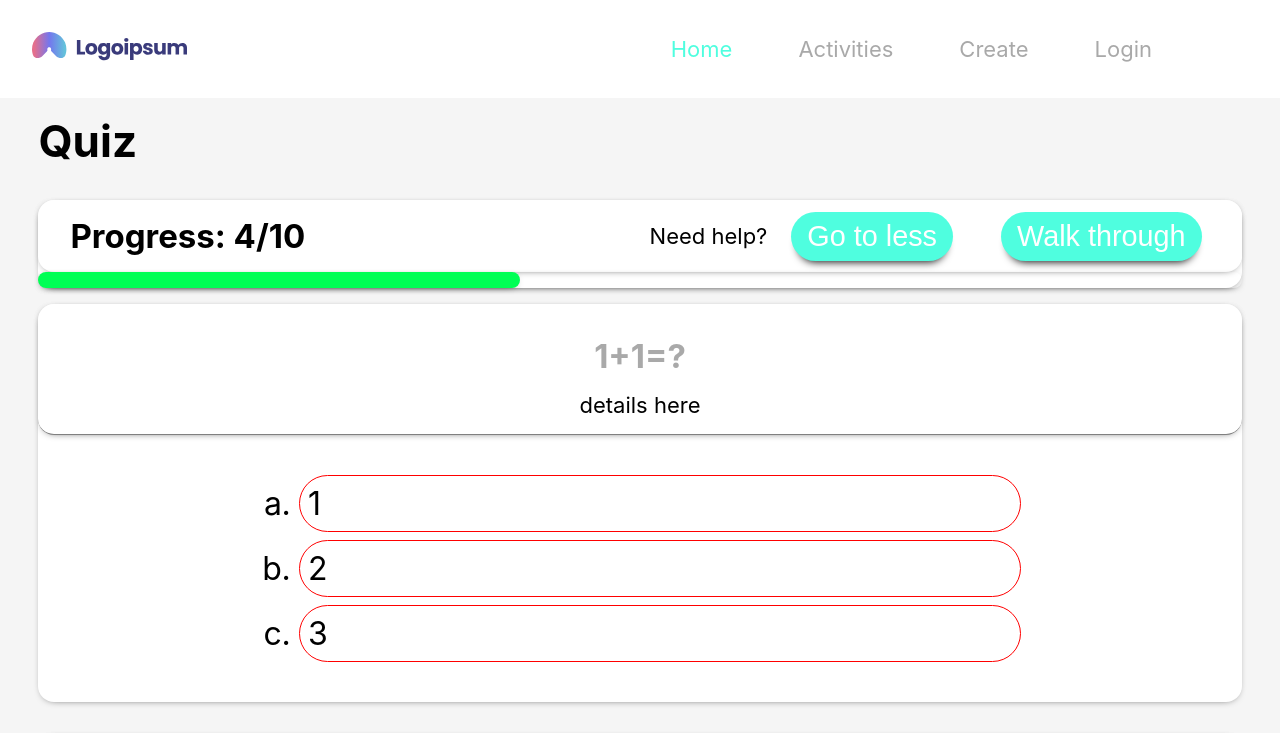
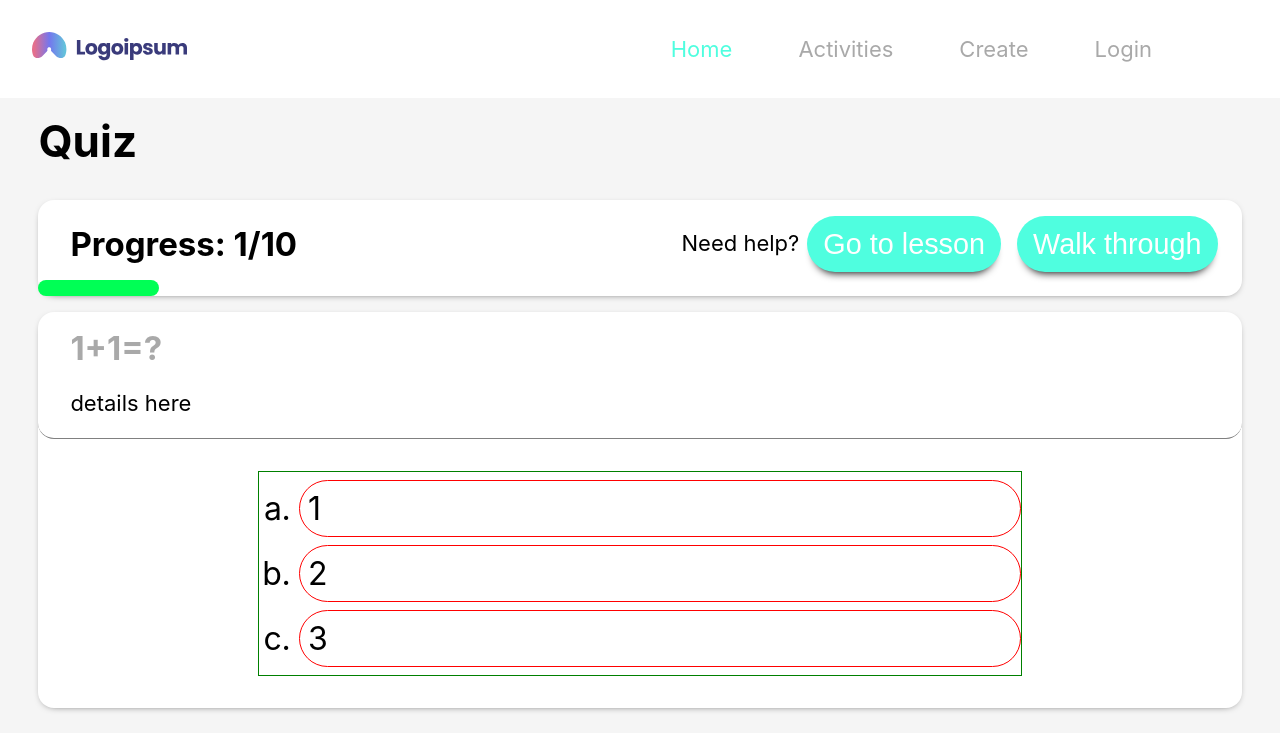
Before and after one commit to JMChurchill/COMP3000-Learning-Platform, a React (Create React App) app in the folder WebApp/persa-learn/: page /quiz in a window 1280 px wide. Shown: the top 733 px of the page. Built offline with nearby package versions, Linux system fonts and the light colour scheme.

Commit message:
Made flash cards and fixed css

```diff
--- a/WebApp/persa-learn/src/App.css
+++ b/WebApp/persa-learn/src/App.css
@@ -116,6 +116,66 @@ h2 {
   }
 }
 
+.title {
+  justify-content: center;
+  text-align: center;
+  box-shadow: 0 0.125rem 0.5rem -0.25em black;
+  border-radius: 1rem;
+}
+
+.container .flash-card-decks {
+  display: flex;
+  flex-direction: row;
+  justify-content: space-evenly;
+  padding: 1rem;
+  /* background-color: #00ff55; */
+}
+.flash-card-decks .flash-card-deck {
+  /* margin: 1rem 0;
+  width: 10vh !important;
+  border-radius: 0 !important;
+  height: 5vh;
+  justify-content: center;
+  align-items: center;
+  background-color: yellow !important; */
+  display: flex;
+  justify-content: center;
+  align-items: center;
+  width: 25vw;
+  height: 12vw;
+  margin: 1rem 0;
+
+  /* padding: 4rem; */
+  background-color: yellow;
+  box-shadow: 0 0.125rem 0.5rem -0.25em black;
+  transition: 500ms ease-out;
+}
+.flash-card-decks .flash-card-deck:hover {
+  transition: 500ms ease-in;
+  width: 26vw;
+  height: 14vw;
+}
+.flash-card-decks .flash-card-deck p {
+  color: black;
+  font-size: 2rem;
+  font-weight: bold;
+}
+
+.container .flash-card {
+  display: flex;
+  align-items: center;
+  justify-content: center;
+  background-color: yellow;
+  width: 150vh;
+  height: 60vh;
+  margin: 1rem;
+  box-shadow: 0 0.125rem 0.5rem -0.25em black;
+}
+.container .flash-card p {
+  font-weight: bold;
+  font-size: 2.5rem;
+}
+
 @media (max-width: 35em) {
   .primary-navigation {
     --gap: 2em;
@@ -175,7 +235,8 @@ h2 {
   padding: 1% 0;
 }
 
-.container div {
+.container > div,
+.container > a div {
   background-color: var(--front-bg-color);
   width: 45%;
   padding: 2rem;
@@ -185,6 +246,7 @@ h2 {
   align-items: center;
   box-shadow: 0 0.125rem 0.5rem -0.25em black;
 }
+
 .right-box img {
   border-radius: 50%;
   width: 35%;
@@ -247,26 +309,32 @@ div .quiz-question {
 div .quiz-question .question-box {
   /* color: green; */
   /* background-color: greenyellow; */
-  padding: 1rem 0;
+  /* padding: 1rem 0; */
   border-radius: 1rem 1rem;
   border-bottom: grey solid 1px;
 }
+
+div .quiz-question .question-box h2 {
+  padding-left: 2rem;
+}
+
 div .quiz-question .question-box p {
   /* color: red; */
-  margin: auto 0;
+  /* margin: auto 0; */
+  padding-left: 2rem;
 }
 div .quiz-question .quiz-answers {
   /* color: #4ffedf; */
   width: 60%;
   align-self: center;
   justify-self: center;
+  border: solid 1px green;
+  font-size: 2rem;
 }
 div .quiz-question ol {
   /* background-color: red; */
   /* justify-self: start; */
-  align-self: flex-start;
-
-  font-size: 2rem;
+  /* align-self: flex-start; */
 }
 div .quiz-question .quiz-answers li {
   border: 1px solid red;
@@ -302,8 +370,10 @@ div .quiz-question .quiz-answers li:before {
 
 /* progressbar */
 div.progressbar {
+  padding-top: 0.5rem;
 }
 div.progressbar .top {
+  display: flex;
   flex-direction: row;
   justify-content: space-between;
 }
@@ -313,13 +383,14 @@ div.progressbar .top {
   padding-left: 2rem;
 }
 .progressbar .help-box {
+  display: flex;
   flex-direction: row;
   width: auto;
   padding: 0 1rem;
   box-shadow: none;
 }
 .progressbar .help-box .btn {
-  margin: 0 1.5rem;
+  /* margin: 0 1.5rem; */
 }
 .progressbar .bar {
   background-color: var(--mainbg-color);
@@ -330,6 +401,7 @@ div.progressbar .top {
   height: 1rem;
   background-color: var(--success-color);
   width: 50%;
+  border-radius: 2rem;
 }
 
 /* add option btn */
--- a/WebApp/persa-learn/src/App.js
+++ b/WebApp/persa-learn/src/App.js
@@ -10,6 +10,7 @@ import CreateActivity from "./Pages/CreateActivity";
 import Quiz from "./Pages/Activities/Quiz";
 import FlashCards from "./Pages/Activities/FlashCards";
 import QuizDesigner from "./Pages/ActivityDesigner/QuizDesigner";
+import FlashCard from "./Pages/Activities/FlashCard";
 
 //components
 import Navbar from "./Components/Navbar";
@@ -27,6 +28,7 @@ function App() {
           <Route exact path="/quiz" element={<Quiz />} />
           <Route exact path="/flash-cards" element={<FlashCards />} />
           <Route exact path="/quiz-designer" element={<QuizDesigner />} />
+          <Route exact path="/flash-card" element={<FlashCard />} />
           <Route path="*" element={<Error />} />
           {/* <Home /> */}
           {/* </Route> */}
--- a/WebApp/persa-learn/src/Components/LoginBox.js
+++ b/WebApp/persa-learn/src/Components/LoginBox.js
@@ -3,11 +3,15 @@ import React from "react";
 import userIcon from "../assets/tempUserIcon.svg";
 
 const LoginBox = () => {
+  const login = (e) => {
+    e.preventDefault();
+    console.log("Logged in");
+  };
   return (
     <div className="right-box">
       <img src={userIcon} alt="User icon" />
       <h1>Login</h1>
-      <form action="">
+      <form action="" onSubmit={login}>
         <label htmlFor="usermame">User name</label>
         <input type="text" name="username" />{" "}
         <label htmlFor="password">Password</label>
--- a/WebApp/persa-learn/src/Components/Progressbar.js
+++ b/WebApp/persa-learn/src/Components/Progressbar.js
@@ -1,6 +1,6 @@
 import React, { useState, useEffect } from "react";
 
-const Progressbar = ({ progress = 4, numQuestions = 10 }) => {
+const Progressbar = ({ progress = 1, numQuestions = 10 }) => {
   const [widthPer, setWidthPer] = useState();
   useEffect(() => {
     const perc = `${(progress / numQuestions) * 100}%`;
@@ -19,12 +19,12 @@ const Progressbar = ({ progress = 4, numQuestions = 10 }) => {
         </h2>
         <div className="help-box">
           <p>Need help?</p>
-          <button className="go-lesson-btn btn">Go to less</button>
+          <button className="go-lesson-btn btn">Go to lesson</button>
           <button className="walk-through-btn btn">Walk through</button>
         </div>
       </div>
       <div className="bar">
-        <div class="barFill" style={{ width: widthPer }}></div>
+        <div className="barFill" style={{ width: widthPer }}></div>
       </div>
       {/* <p>50%</p> */}
     </div>
--- a/WebApp/persa-learn/src/Components/QuizBox.js
+++ b/WebApp/persa-learn/src/Components/QuizBox.js
@@ -1,10 +1,18 @@
 import React from "react";
 
 const QuizBox = ({
+  questionId,
   question = "placeholder",
   details = "details here",
   options = ["as", "df", "gh", "jk"],
+  addAnswer,
 }) => {
+  const logToCon = (e) => {
+    // console.log(e, { props: { id: Number(e.currentTarget.id) } });
+    console.log(e.currentTarget.id);
+    addAnswer(questionId, e.currentTarget.id);
+    // console.log("aaa");
+  };
   return (
     <div className="quiz-question">
       <div className="question-box">
@@ -12,8 +20,12 @@ const QuizBox = ({
         <p>{details}</p>
       </div>
       <ol type="a" className="quiz-answers">
-        {options.map((ans) => {
-          return <li>{ans}</li>;
+        {options.map((ans, i) => {
+          return (
+            <li key={i} id={i} onClick={logToCon}>
+              {ans}
+            </li>
+          );
         })}
       </ol>
     </div>
--- /dev/null
+++ b/WebApp/persa-learn/src/Pages/Activities/FlashCard.js
@@ -0,0 +1,22 @@
+import React from "react";
+
+const FlashCard = () => {
+  return (
+    <div className="content-box">
+      <h1>Flash Card!</h1>
+      <div className="container wide-container center-container">
+        <div>
+          <div className="title">
+            <h2>Cards Remaining: </h2>
+          </div>
+          <div className="flash-card">
+            <p>Question</p>
+          </div>
+          <button className="btn">Flip card</button>
+        </div>
+      </div>
+    </div>
+  );
+};
+
+export default FlashCard;
--- a/WebApp/persa-learn/src/Pages/Activities/FlashCards.js
+++ b/WebApp/persa-learn/src/Pages/Activities/FlashCards.js
@@ -1,11 +1,35 @@
 import React from "react";
+import { Link } from "react-router-dom";
 
 const FlashCards = () => {
   return (
     <div className="content-box">
       <h1>Flash cards</h1>
       <div className="container wide-container center-container">
-        <p>a</p>
+        <div>
+          <div className="title">
+            <h2>Choose a Deck</h2>
+          </div>
+          <div className="flash-card-decks flex-wrap">
+            <Link to="/flash-card">
+              <div className="flash-card-deck">
+                <p>Deck title</p>
+              </div>
+            </Link>
+            <div className="flash-card-deck">
+              <p>Deck title</p>
+            </div>
+            <div className="flash-card-deck">
+              <p>Deck title</p>
+            </div>
+            <div className="flash-card-deck">
+              <p>Deck title</p>
+            </div>
+            <div className="flash-card-deck">
+              <p>Deck title</p>
+            </div>
+          </div>
+        </div>
       </div>
     </div>
   );
--- a/WebApp/persa-learn/src/Pages/Activities/Quiz.js
+++ b/WebApp/persa-learn/src/Pages/Activities/Quiz.js
@@ -5,6 +5,12 @@ import Progressbar from "../../Components/Progressbar";
 import tempQuizData from "../../assets/tempQuizData.json";
 
 const Quiz = () => {
+  const answers = new Array(tempQuizData.length);
+  const addAnswer = (questionId, answerIdx) => {
+    // answers.push({ questionId, answerIdx });
+    answers[questionId] = answerIdx;
+    console.log(answers);
+  };
   return (
     <div className="content-box">
       <h1>Quiz</h1>
@@ -13,13 +19,16 @@ const Quiz = () => {
         {tempQuizData.map((question) => {
           return (
             <QuizBox
+              questionId={question.id}
               question={question.question}
               details={question.details}
               options={question.options}
+              addAnswer={addAnswer}
             />
           );
         })}
       </div>
+      <button className="btn">Complete</button>
     </div>
   );
 };
--- a/WebApp/persa-learn/src/assets/tempQuizData.json
+++ b/WebApp/persa-learn/src/assets/tempQuizData.json
@@ -1,15 +1,18 @@
 [
   {
+    "id": 0,
     "question": "1+1=?",
     "description": "Maths!",
     "options": [1, 2, 3]
   },
   {
+    "id": 1,
     "question": "2+1=?",
     "description": "Maths!",
     "options": [4, 2, 3]
   },
   {
+    "id": 2,
     "question": "2+4=?",
     "description": "Maths!",
     "options": [4, 2, 8, 11]
```
